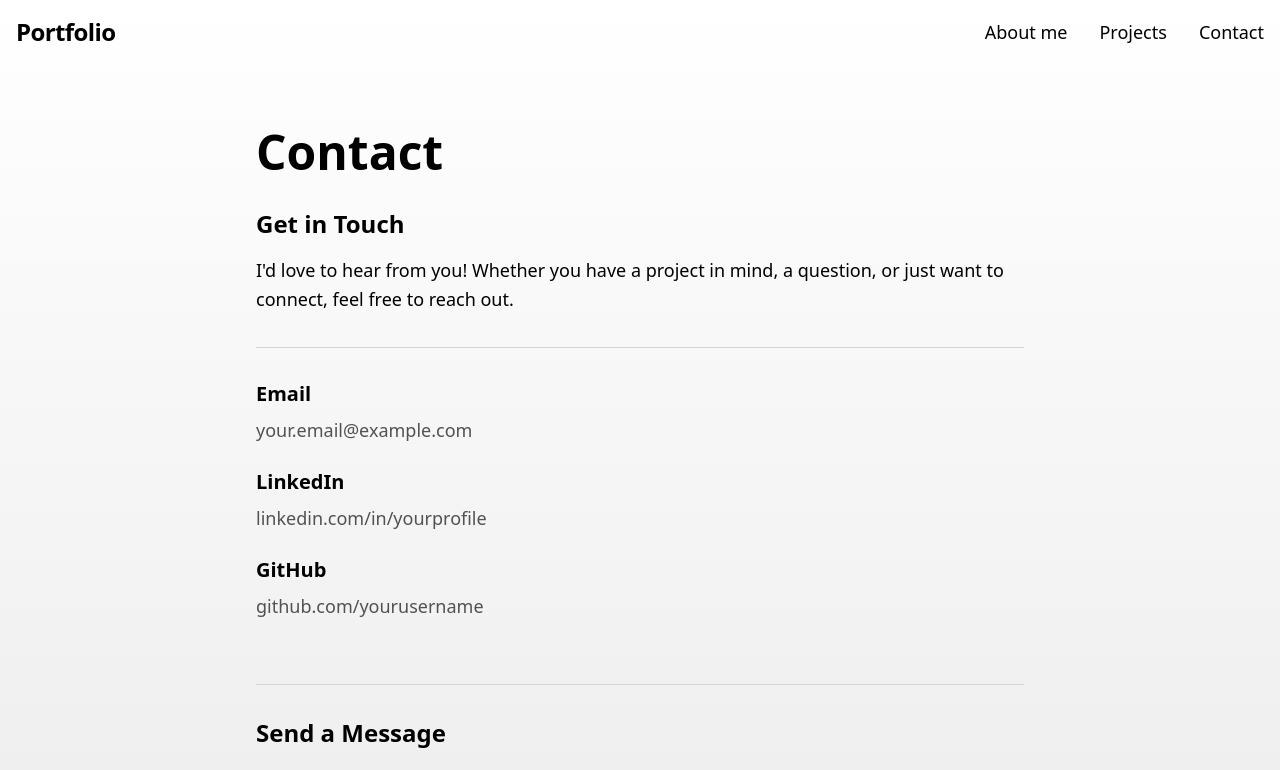
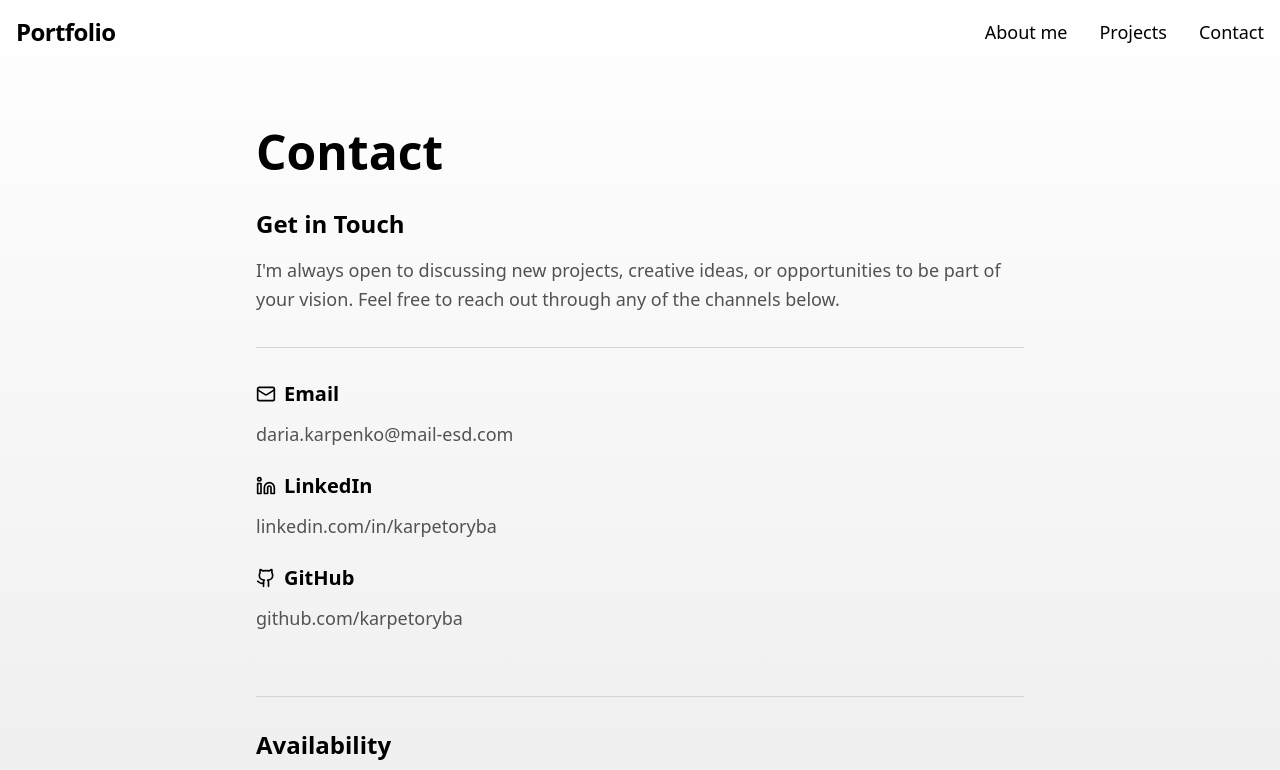
Before and after one commit to karpetoryba/my-portfolio-nextjs, a Next.js app: page /contact in a window 1280 px wide. Shown: the top 770 px of the page. Built offline with nearby package versions, Linux system fonts and the light colour scheme.

Commit message:
✨ Updated Contact page with enhanced content, including direct email link, LinkedIn, and GitHub profiles, and revised availability section for clearer communication of contact options.

```diff
--- a/src/app/contact/page.tsx
+++ b/src/app/contact/page.tsx
@@ -1,6 +1,10 @@
+import Link from "next/link";
 import Footer from "@/components/Footer";
+import { Mail, Linkedin, Github } from "lucide-react";
 
 export default function ContactPage() {
+  const email = "daria.karpenko@mail-esd.com";
+
   return (
     <>
       <main className="container mx-auto px-4 py-16">
@@ -10,35 +14,61 @@ export default function ContactPage() {
           <div className="space-y-8">
             <div>
               <h2 className="text-2xl font-semibold mb-4">Get in Touch</h2>
-              <p className="text-lg leading-relaxed">
-                I'd love to hear from you! Whether you have a project in mind, a question,
-                or just want to connect, feel free to reach out.
+              <p className="text-lg leading-relaxed text-neutral-600">
+                I'm always open to discussing new projects, creative ideas, or opportunities to be part of your vision.
+                Feel free to reach out through any of the channels below.
               </p>
             </div>
 
             <div className="space-y-6 pt-8 border-t border-neutral-300">
               <div>
-                <h3 className="text-xl font-semibold mb-2">Email</h3>
-                <p className="text-lg text-neutral-600">your.email@example.com</p>
+                <h3 className="text-xl font-semibold mb-3 flex items-center gap-2">
+                  <Mail className="h-5 w-5" />
+                  Email
+                </h3>
+                <a
+                  href={`mailto:${email}`}
+                  className="text-lg text-neutral-600 hover:text-black transition-colors"
+                >
+                  {email}
+                </a>
               </div>
 
               <div>
-                <h3 className="text-xl font-semibold mb-2">LinkedIn</h3>
-                <p className="text-lg text-neutral-600">linkedin.com/in/yourprofile</p>
+                <h3 className="text-xl font-semibold mb-3 flex items-center gap-2">
+                  <Linkedin className="h-5 w-5" />
+                  LinkedIn
+                </h3>
+                <Link
+                  href="https://www.linkedin.com/in/karpetoryba/"
+                  target="_blank"
+                  className="text-lg text-neutral-600 hover:text-black transition-colors"
+                >
+                  linkedin.com/in/karpetoryba
+                </Link>
               </div>
 
               <div>
-                <h3 className="text-xl font-semibold mb-2">GitHub</h3>
-                <p className="text-lg text-neutral-600">github.com/yourusername</p>
+                <h3 className="text-xl font-semibold mb-3 flex items-center gap-2">
+                  <Github className="h-5 w-5" />
+                  GitHub
+                </h3>
+                <Link
+                  href="https://github.com/karpetoryba"
+                  target="_blank"
+                  className="text-lg text-neutral-600 hover:text-black transition-colors"
+                >
+                  github.com/karpetoryba
+                </Link>
               </div>
             </div>
           </div>
 
           <div className="mt-16 pt-8 border-t border-neutral-300">
-            <h2 className="text-2xl font-semibold mb-4">Send a Message</h2>
+            <h2 className="text-2xl font-semibold mb-4">Availability</h2>
             <p className="text-lg text-neutral-600">
-              You can reach me through any of the channels above. I typically respond
-              within 24-48 hours.
+              Seeking a web developer apprenticeship for one year with a rhythm of 4 days in company, 1 day at school.
+              I typically respond within 24-48 hours.
             </p>
           </div>
         </div>
```
